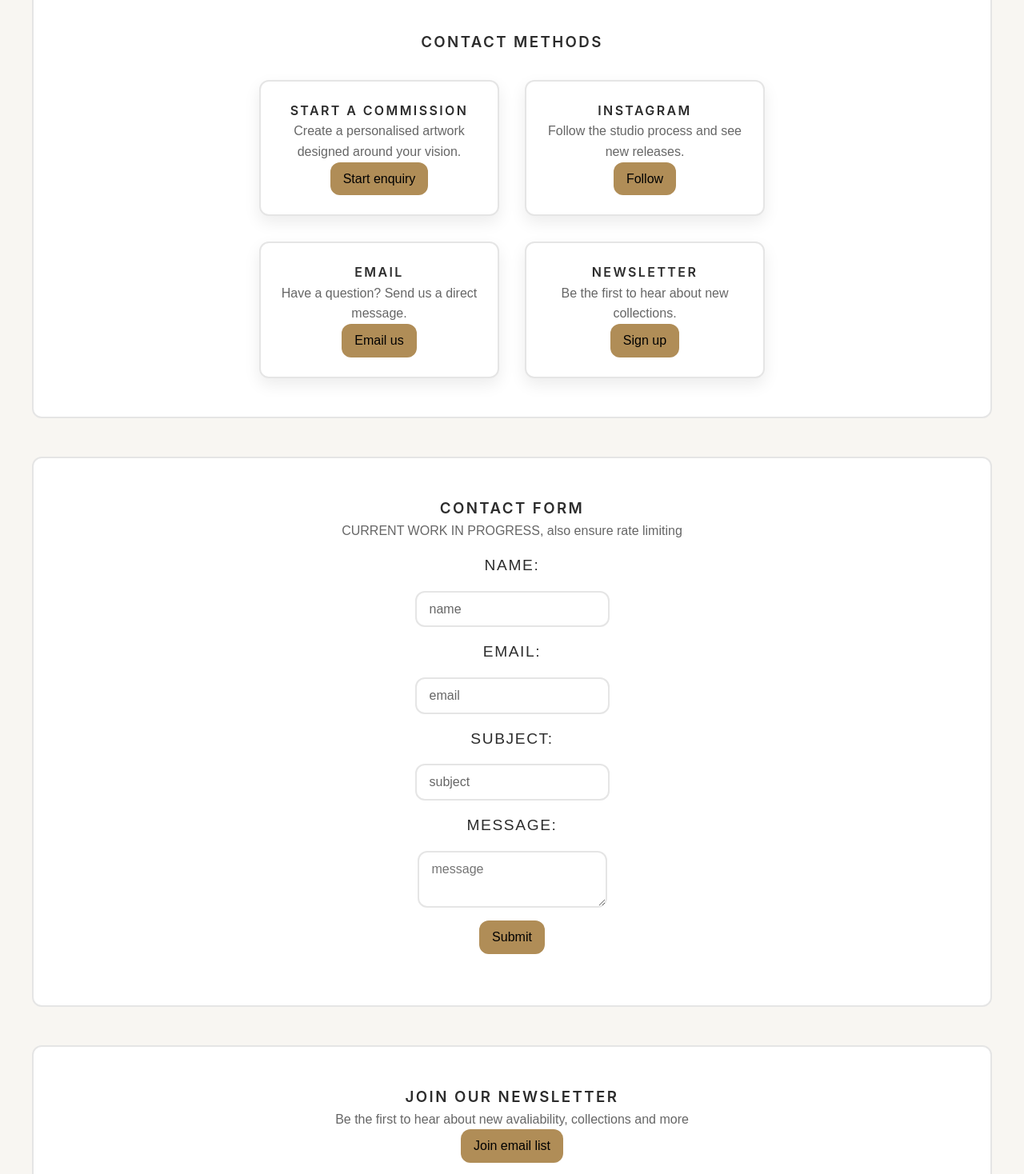
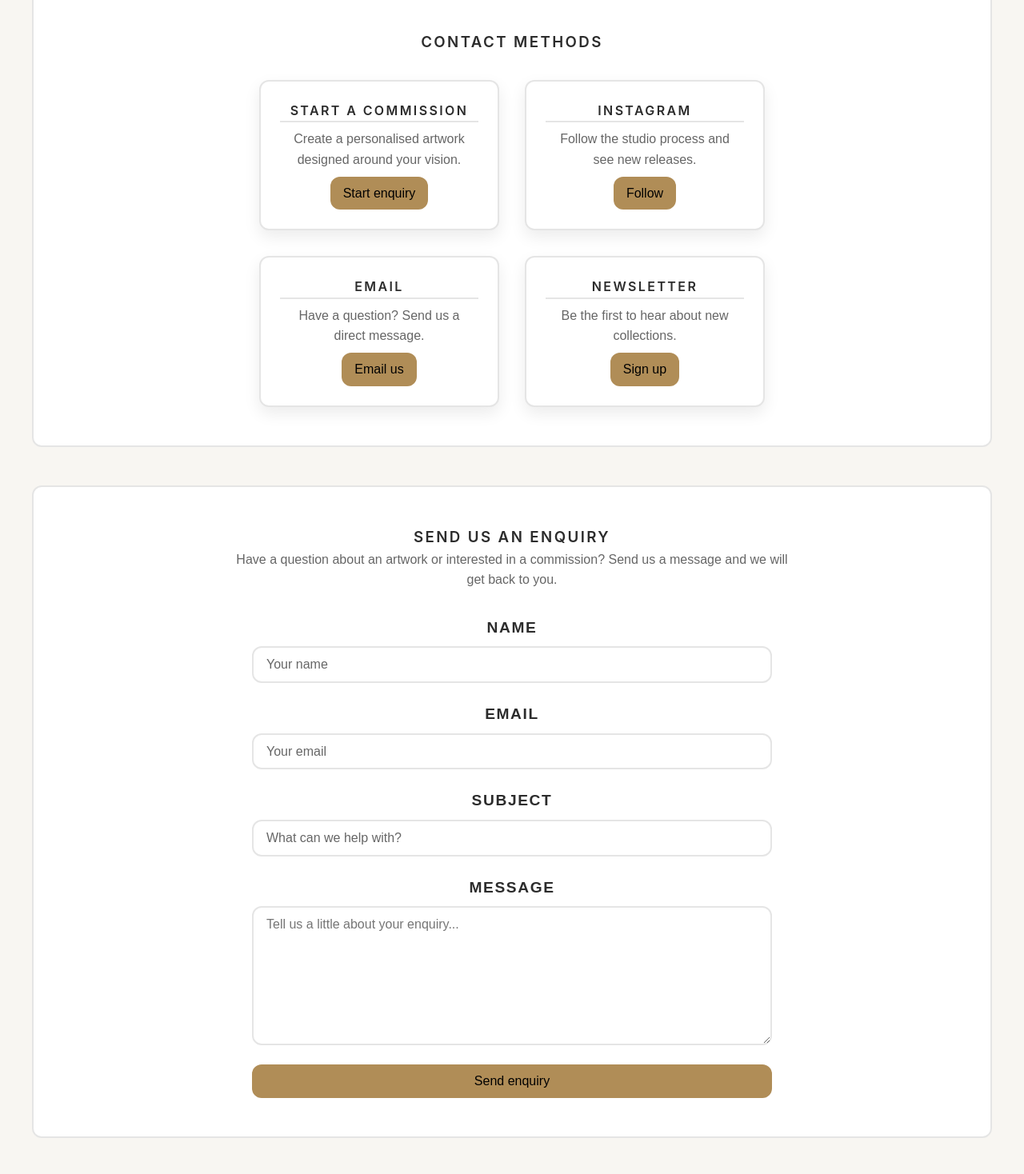
Before and after one commit to Emmet22/artist-website-template, a React (Vite) app: page /contact in a window 1280 px wide. Shown: the part 362-1830 px from the top of the page at 80% size. Built offline with nearby package versions, Linux system fonts and the light colour scheme.

Commit message:
#32 inital redesign of contact form component

```diff
--- /dev/null
+++ b/src/components/common/ContactForm.module.css
@@ -0,0 +1,48 @@
+/*
+.contactForm {
+    align-items: center;
+    padding: 1rem;
+}
+
+.contactForm label {
+    display: block;
+    width: 60%;
+}
+    */
+
+.form {
+    width: 100%;
+    max-width: 650px;
+
+    margin: 2rem auto 0;
+
+    display: flex;
+    flex-direction: column;
+    gap: 1.5rem;
+}
+
+.formGroup {
+    display: flex;
+    flex-direction: column;
+    gap: 0.5rem;
+}
+
+.formGroup label {
+    color: var(--clr-primary);
+    font-weight: 600;
+}
+
+.formGroup input,
+.formGroup textarea {
+    width: 100%;
+}
+
+.formGroup textarea {
+    resize: vertical;
+    min-height: 150px;
+}
+
+.form .btn {
+    align-self: flex-start;
+    margin-top: 0.5rem;
+}
--- /dev/null
+++ b/src/components/common/ContactForm.tsx
@@ -0,0 +1,57 @@
+import styles from './ContactForm.module.css';
+
+function ContactForm() {
+    return (
+        <div>
+             <form className={styles.form}>
+
+            <div className={styles.formGroup}>
+                <label htmlFor="name">Name</label>
+                <input
+                    id="name"
+                    type="text"
+                    placeholder="Your name"
+                    required
+                />
+            </div>
+
+            <div className={styles.formGroup}>
+                <label htmlFor="email">Email</label>
+                <input
+                    id="email"
+                    type="email"
+                    placeholder="Your email"
+                    required
+                />
+            </div>
+
+            <div className={styles.formGroup}>
+                <label htmlFor="subject">Subject</label>
+                <input
+                    id="subject"
+                    type="text"
+                    placeholder="What can we help with?"
+                    required
+                />
+            </div>
+
+            <div className={styles.formGroup}>
+                <label htmlFor="message">Message</label>
+                <textarea
+                    id="message"
+                    placeholder="Tell us a little about your enquiry..."
+                    rows={6}
+                    required
+                />
+            </div>
+
+            <button type="submit" className="btn">
+                Send enquiry
+            </button>
+
+        </form>
+        </div>
+    );
+}
+
+export default ContactForm;
--- a/src/pages/Contact.module.css
+++ b/src/pages/Contact.module.css
@@ -23,12 +23,17 @@
     margin-top: 2rem;
 }
 
-.contactForm {
-    align-items: center;
-    padding: 1rem;
+.contactMethods .card {
+    display: flex;
+    flex-direction: column;
+    gap: 1.25rem;
 }
 
-.contactForm label {
-    display: block;
-    width: 60%;
+.contactCardTitle {
+    border-bottom: 2px solid var(--clr-border);
 }
+
+.contactCardDescription {
+    margin: 0;
+    padding: 0.5rem;
+}
--- a/src/pages/Contact.tsx
+++ b/src/pages/Contact.tsx
@@ -1,6 +1,7 @@
 // import components
 import Section from "../components/common/Section";
 import Card from "../components/common/Card";
+import ContactForm from "../components/common/ContactForm";
 
 // import styles
 import styles from "./Contact.module.css";
@@ -23,22 +24,22 @@ function Contact() {
                 <div className={styles.contactMethods}>
 
                     <Card>
-                        <h4>Start a Commission</h4>
-                        <p>
+                        <h4 className={styles.contactCardTitle}>Start a Commission</h4>
+                        <p className={styles.contactCardDescription}>
                             Create a personalised artwork designed around your vision.
                         </p>
                         <button className="btn">Start enquiry</button>
                     </Card>
 
                     <Card>
-                        <h4>Instagram</h4>
-                        <p>Follow the studio process and see new releases.</p>
+                        <h4 className={styles.contactCardTitle}>Instagram</h4>
+                        <p className={styles.contactCardDescription}>Follow the studio process and see new releases.</p>
                         <button className="btn">Follow</button>
                     </Card>
 
                     <Card>
-                        <h4>Email</h4>
-                        <p>
+                        <h4 className={styles.contactCardTitle}>Email</h4>
+                        <p className={styles.contactCardDescription}>
                             Have a question? Send us a direct message.
                         </p>
 
@@ -47,8 +48,8 @@ function Contact() {
                         </button>
                     </Card>
                     <Card>
-                        <h4>Newsletter</h4>
-                        <p>
+                        <h4 className={styles.contactCardTitle}>Newsletter</h4>
+                        <p className={styles.contactCardDescription}>
                             Be the first to hear about new collections.
                         </p>
 
@@ -60,27 +61,14 @@ function Contact() {
             </Section>
 
             <Section>
-                <div>
-                    <h3>Contact form</h3>
-                    <p>CURRENT WORK IN PROGRESS, also ensure rate limiting</p>
-                </div>
-                <div>
-                    <form className={styles.contactForm}>
-                        <label>Name:</label>
-                        <input type="text" placeholder="name"/>
+                <h3>Send us an enquiry</h3>
 
-                        <label>Email:</label>
-                        <input type="text" placeholder="email"/>
+                <p>
+                    Have a question about an artwork or interested in a commission?
+                    Send us a message and we will get back to you.
+                </p>
 
-                        <label>Subject:</label>
-                        <input type="text" placeholder="subject"/>
-
-                        <label>Message:</label>
-                        <textarea placeholder="message"/>
-                        <button type="submit" className="btn">Submit</button>
-                    </form>
-
-                </div>
+                <ContactForm />
             </Section>
 
             <Section>
```
